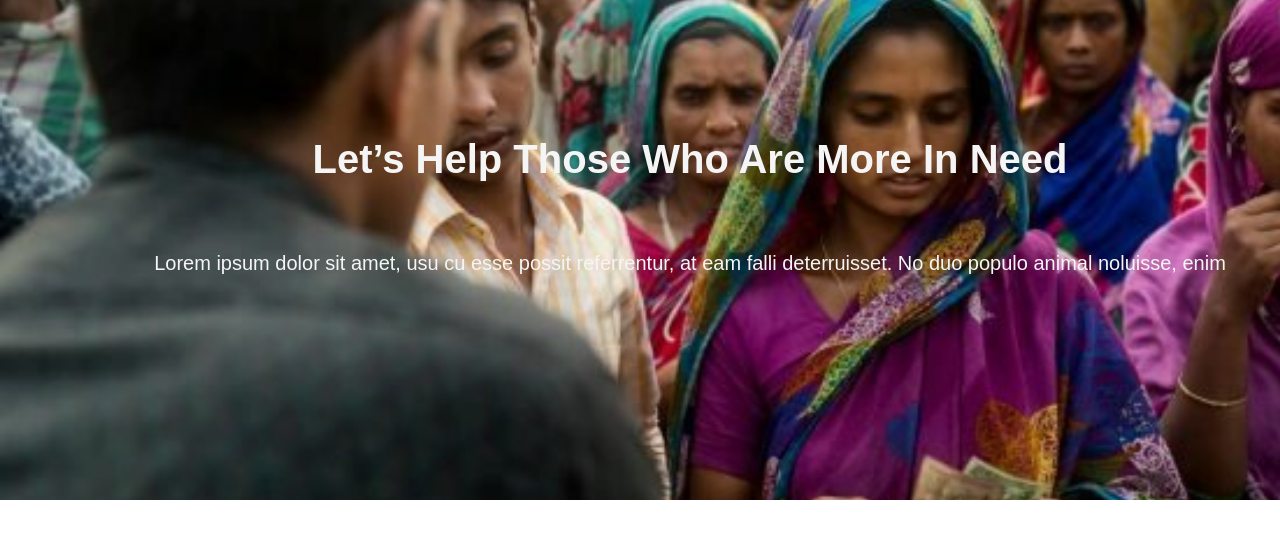
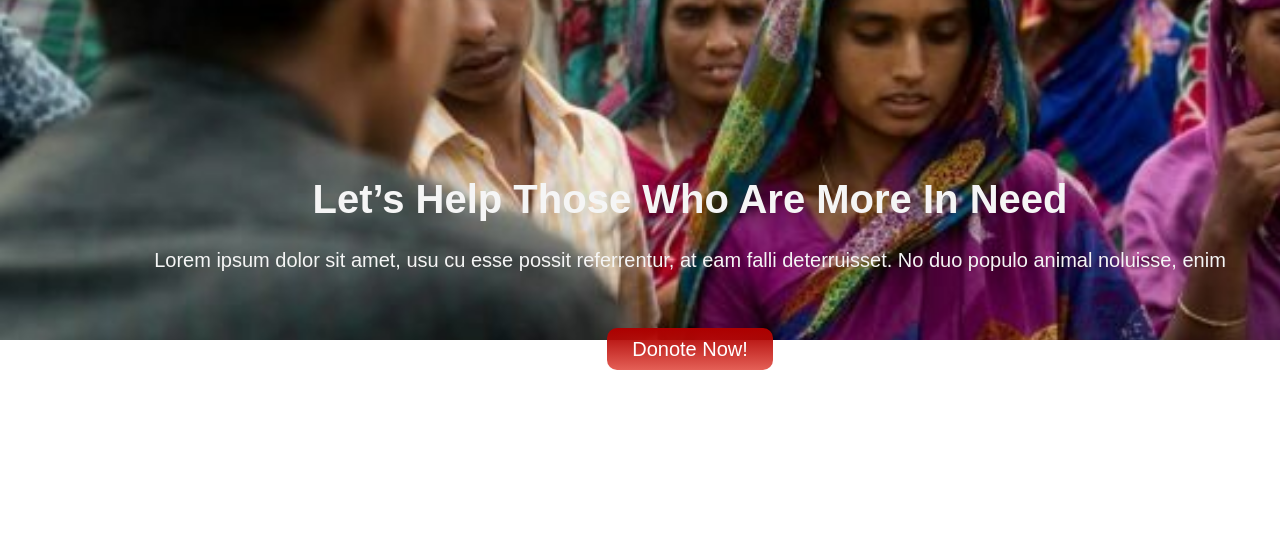
Before and after one commit to rifatmax67/donate, a plain HTML site: page index.html in a window 1280 px wide. Shown: the top 538 px of the page. Drawn offline with Linux system fonts and the light colour scheme.

Commit message:
nice head

```diff
--- a/index.html
+++ b/index.html
@@ -14,9 +14,11 @@
         <div class="ttext">
             <h1>Let’s Help Those Who Are
                 More In Need</h1>
-            <br>
             <p>Lorem ipsum dolor sit amet, usu cu esse possit referrentur, at eam falli
                 deterruisset. No duo populo animal noluisse, enim</p>
+            <br>
+            <br>
+            <a class="btn" href="https://www.gofundme.com/" target="_blank">Donote Now!</a>
         </div>
     </div>
 </body>
--- a/style.css
+++ b/style.css
@@ -6,7 +6,7 @@ body {
 .header {
     padding: 50px;
     background-image: url(images/head1.jpg);
-    height: 50%;
+    height: 30%;
     width: 100%;
     background-position: center;
     background-repeat: no-repeat;
@@ -15,8 +15,17 @@ body {
 }
 
 .ttext {
-    padding: 60px;
+    padding: 100px;
     text-align: center;
     color: whitesmoke;
     font-size: 20px;
 }
+
+.btn {
+    padding: 10px 25px;
+    border: none;
+    text-decoration: none;
+    border-radius: 10px;
+    background-image: linear-gradient(#ac0000, #da2417b9);
+    color: #fff;
+}
```
